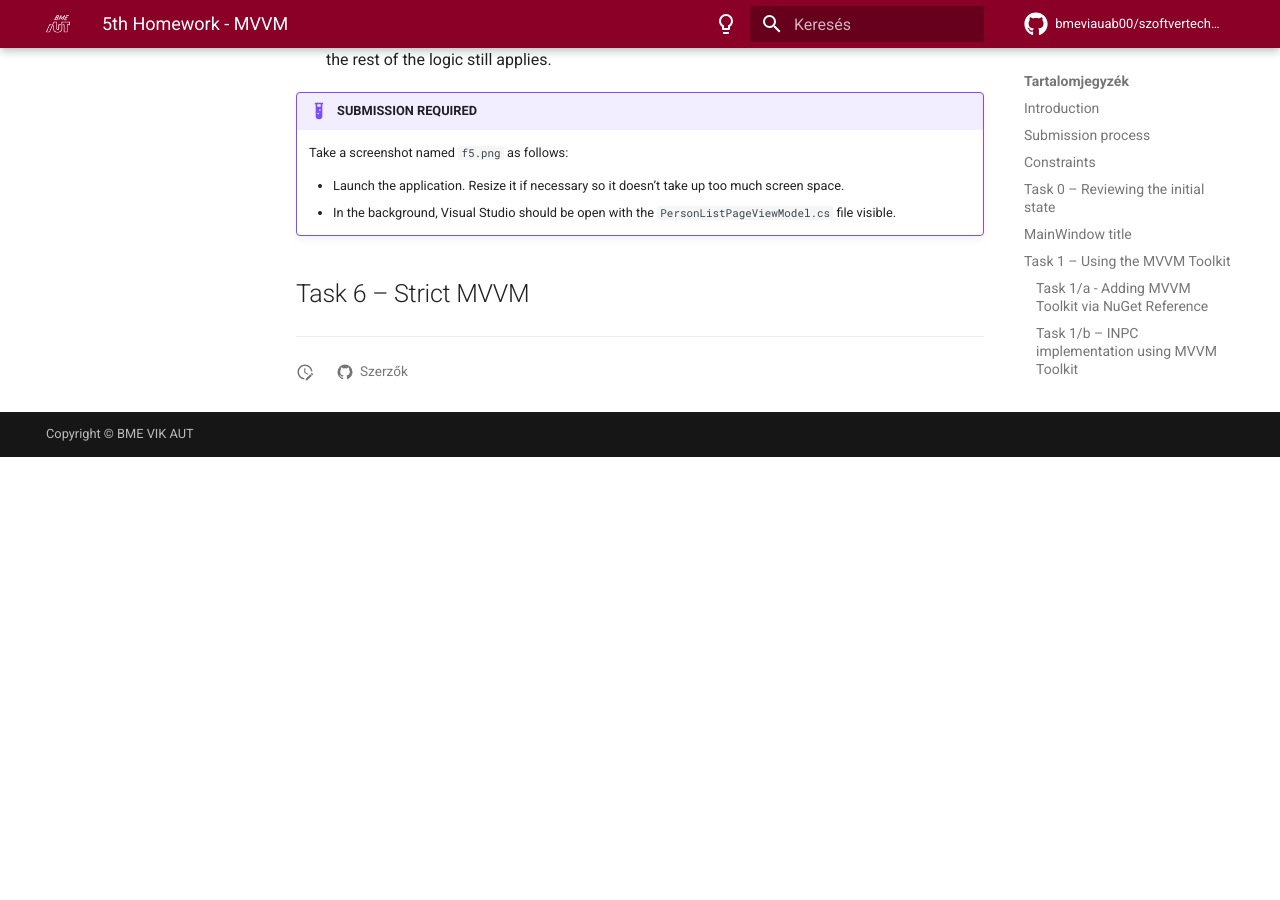
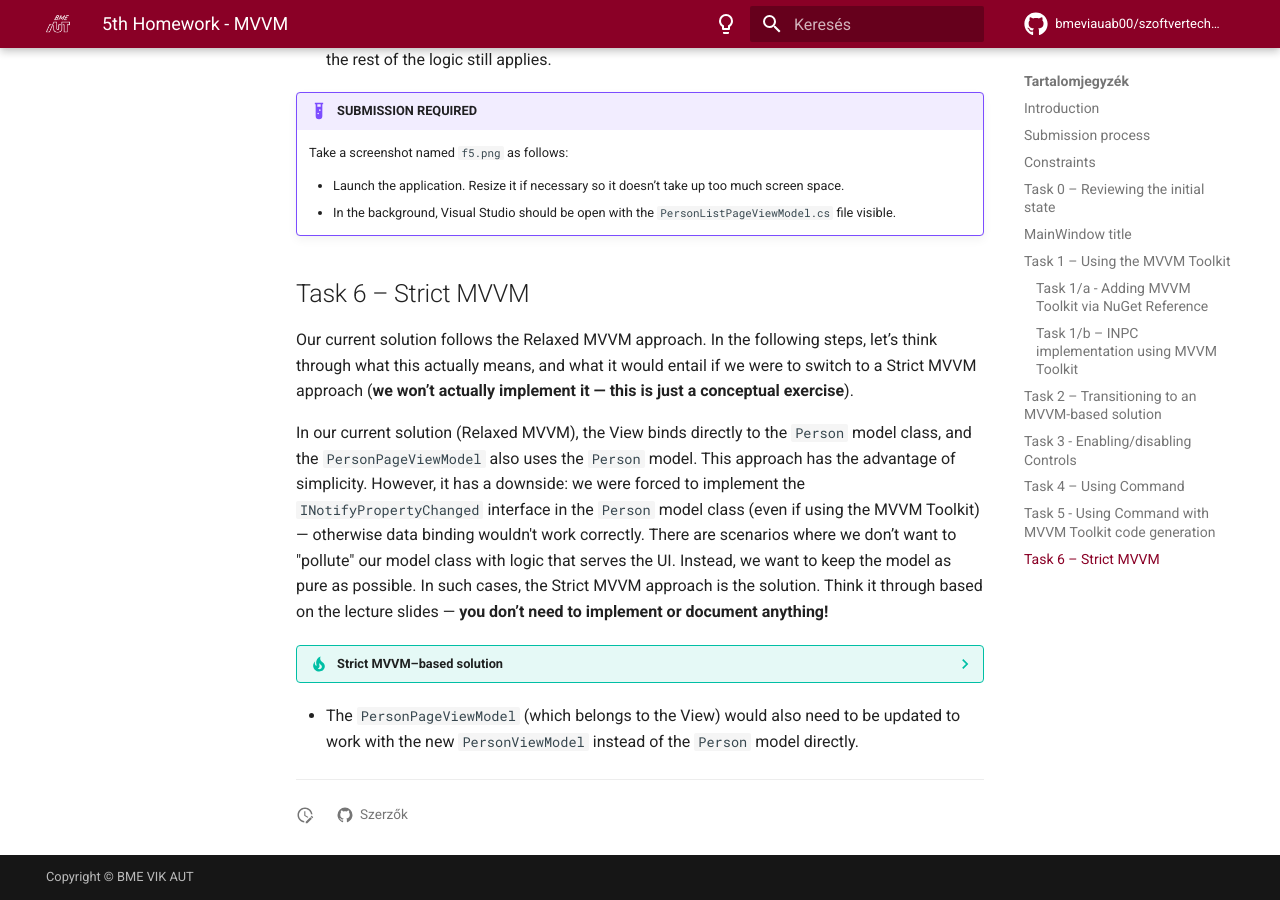
Before and after one commit to bmeviauab00/szoftvertechnikak, an MkDocs documentation site: the page built from docs/hazi/5-mvvm/index_eng.md, in a window 1280 px wide and 900 px high, scrolled down 11531 px. Built offline with MkDocs 1.6.1 and Material for MkDocs 9.7.7, drawn with Linux system fonts in a browser that asks for light colours; emoji names are drawn with the system emoji font; comment, search, counter and statistics services are not loaded; the version menu is left out; before the commit the page ends 11988 px from its top, so only the background shows below that.

Commit message:
5th homework translated

```diff
--- a/docs/hazi/5-mvvm/index_eng.md
+++ b/docs/hazi/5-mvvm/index_eng.md
@@ -311,3 +311,17 @@
     - In the background, Visual Studio should be open with the `PersonListPageViewModel.cs` file visible.
 
 ## Task 6 – Strict MVVM
+
+Our current solution follows the Relaxed MVVM approach. In the following steps, let’s think through what this actually means, and what it would entail if we were to switch to a Strict MVVM approach (**we won’t actually implement it — this is just a conceptual exercise**).
+
+In our current solution (Relaxed MVVM), the View binds directly to the `Person` model class, and the `PersonPageViewModel` also uses the `Person` model. This approach has the advantage of simplicity. However, it has a downside: we were forced to implement the `INotifyPropertyChanged` interface in the `Person` model class (even if using the MVVM Toolkit) — otherwise data binding wouldn't work correctly. There are scenarios where we don’t want to "pollute" our model class with logic that serves the UI. Instead, we want to keep the model as pure as possible. In such cases, the Strict MVVM approach is the solution. Think it through based on the lecture slides — **you don’t need to implement or document anything!**
+
+??? tip "Strict MVVM–based solution"
+    * The `Person` model class would no longer implement the `INotifyPropertyChanged` interface — the class would be simplified and contain only basic properties (this is the goal).
+    * We would need to introduce a `PersonViewModel` class (which would wrap a `Person` model object). Inside this:
+        * Define `Name` and `Age` properties.
+        * Implement the `INotifyPropertyChanged` interface:
+            * Inherit from `ObservableObject`
+            * Use the 'SetProperty' helper method (inherited from 'ObservableObject') inside the property setters to raise 'PropertyChanged' events.
+
+* The `PersonPageViewModel` (which belongs to the View) would also need to be updated to work with the new `PersonViewModel` instead of the `Person` model directly.
```
